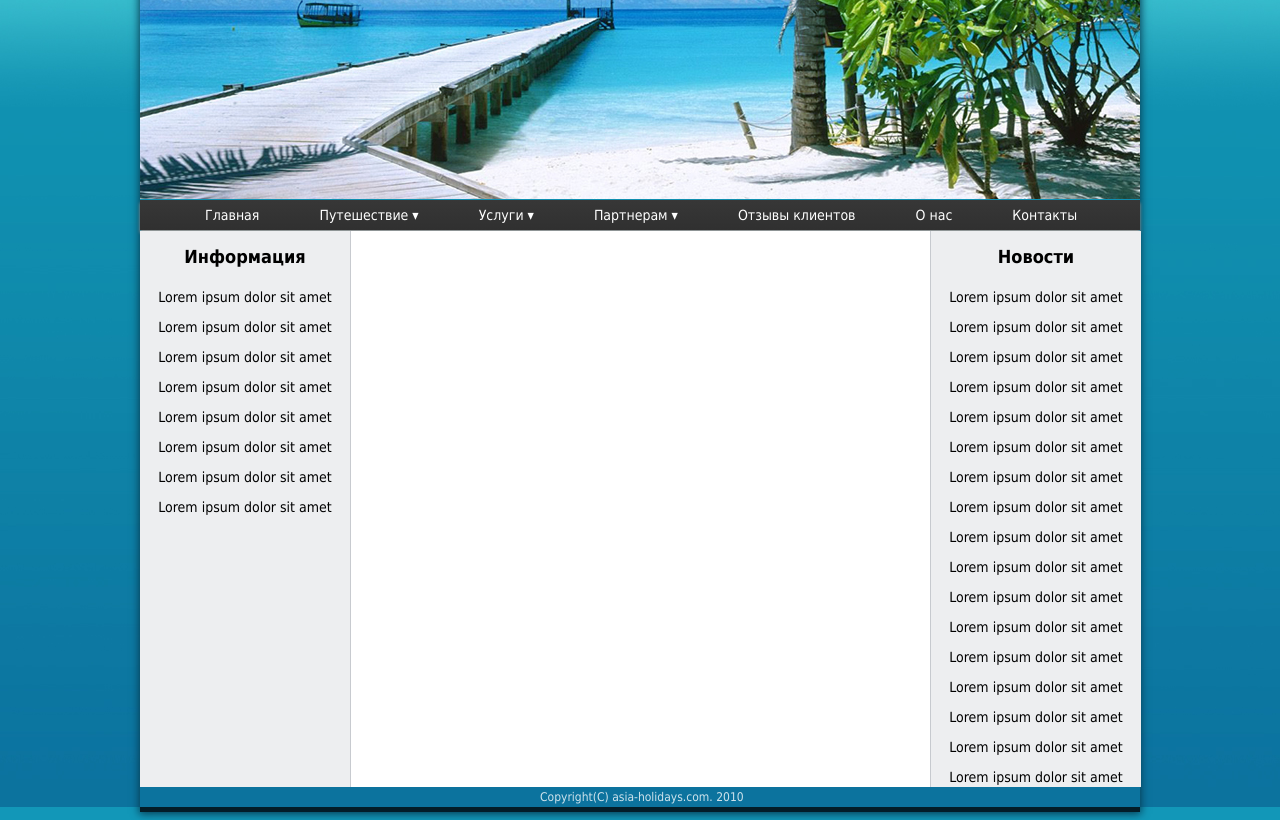
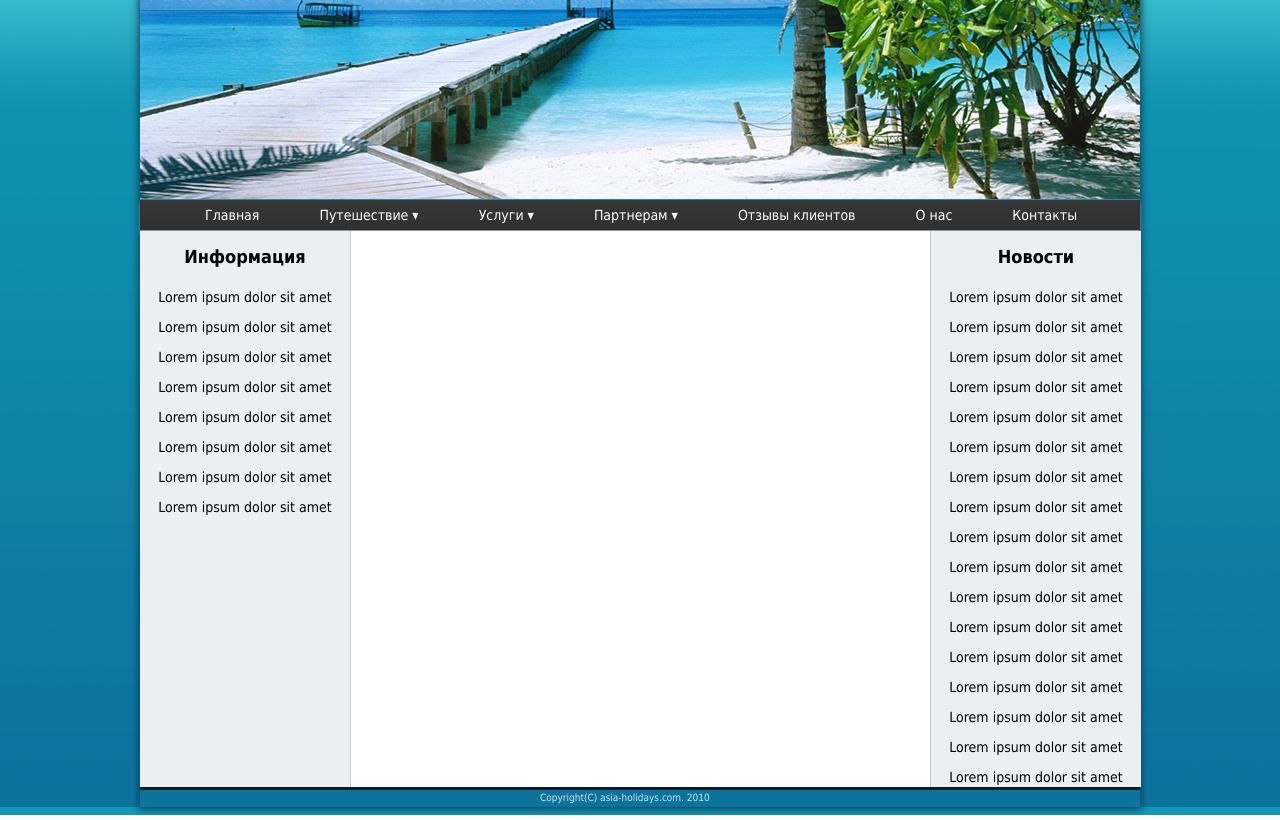
Before and after one commit to MaxHalimon/Homeworks, a plain HTML site: page Homework-4 Tech/index.html in a window 1280 px wide. Shown: the part 253-1073 px from the top of the page. Drawn offline with Linux system fonts and the light colour scheme.

Commit message:
01.04.17

```diff
--- a/Homework-4 Tech/index.css
+++ b/Homework-4 Tech/index.css
@@ -8,7 +8,6 @@ body {
   width: 1000px;
   box-shadow: 0px 1px 8px 1px #063c53;
   position: relative;
-  border-bottom: 5px solid #031d28;
 }
 .A-H {
 height: 160px;
@@ -147,7 +146,7 @@ ul.submenu {
     display: none;
     position: absolute;
     width: 100px;
-    top: 17px;
+    top: 19px;
     left: -5px;
     background: linear-gradient(#373737, #303030);
     box-shadow: 3px 3px 3px #969696;
@@ -211,9 +210,12 @@ h2 {
 }
 .copy {
   position: absolute;
-  top: 1003px;
+  top: 1005px;
   left: 400px;
   color: #cee3ec;
   font-family: tahoma;
-  font-size: 12px;
+  font-size: 10px;
 }
+.foot {
+  border-bottom: 3px solid #031d28;
+}
```
